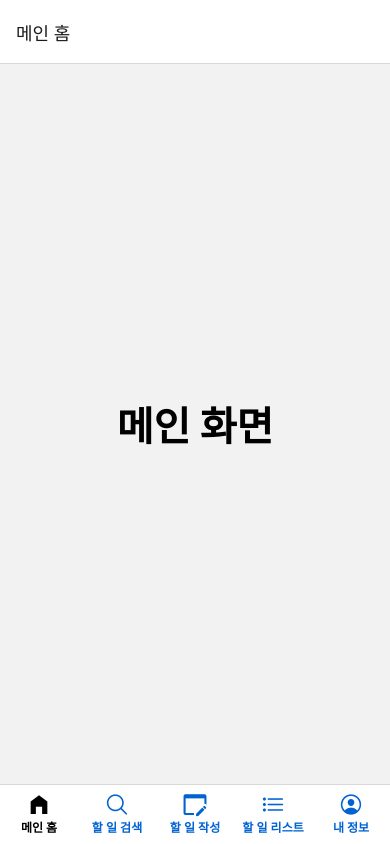
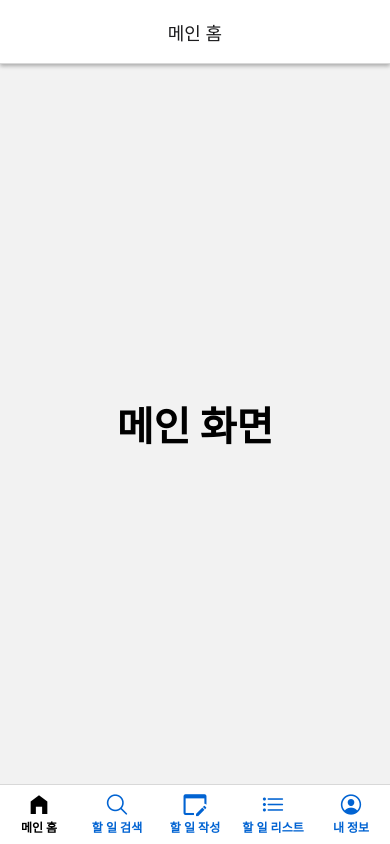
Before and after one commit to JinhyeongSeo/todo-app-25-06, a React Native app: screen / in a window 390 px wide. Built offline with nearby package versions, Linux system fonts and the light colour scheme.

Commit message:
header에 그림자 반영

```diff
--- a/App.js
+++ b/App.js
@@ -23,6 +23,21 @@ export default function App() {
       const IconComponet = routeConfig.iconComponet;
 
       return <IconComponet name={iconName} size={size} color={color} />;
+    },
+    headerTitleAlign: "center",
+    headerTItleStyle: {
+      fontSize: 23,
+      fontWeight: "bold",
+    },
+    headerStyle: {
+      elevation: 10,
+      shadowColor: "#000",
+      shadowOffset: {
+        width: 0,
+        height: 2,
+      },
+      shadowOpacity: 0.3,
+      shadowRadius: 4,
     },
     tabBarLabelStyle: {
             fontSize: 12,
```
